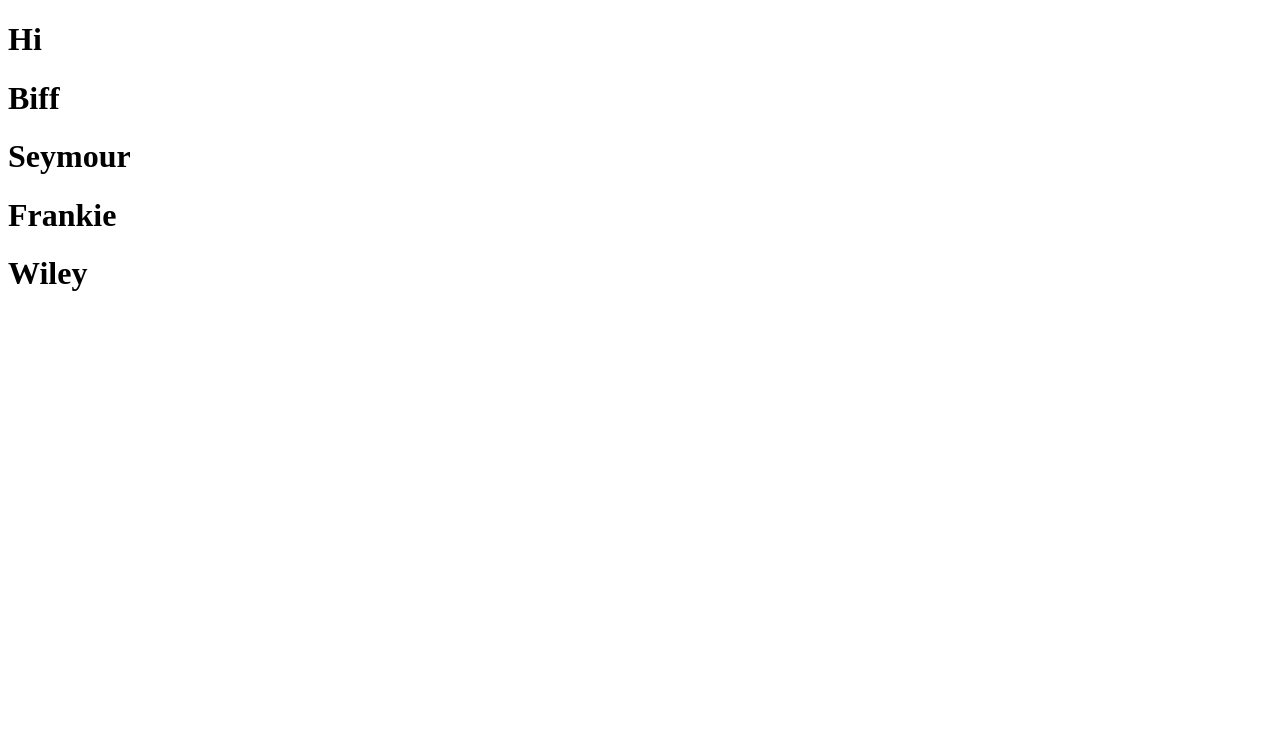
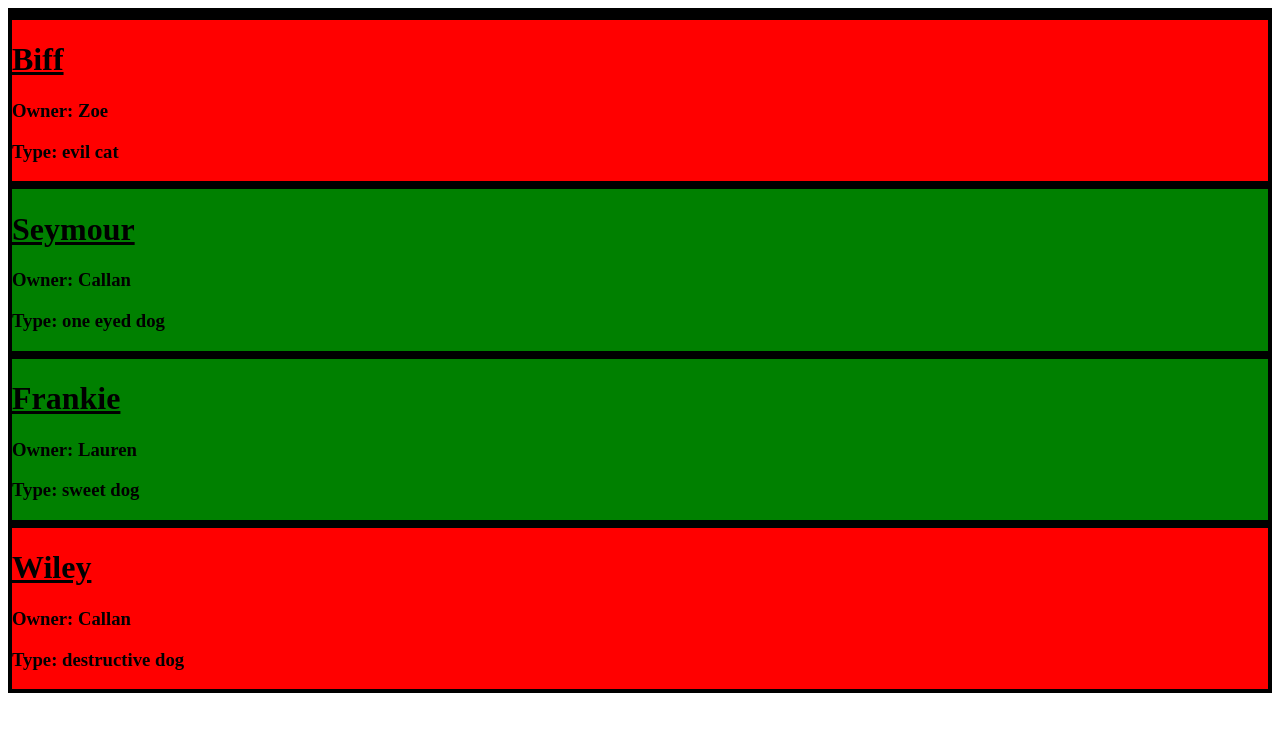
Before and after one commit to maryaliceorr/jsObjectsFunctions, a plain HTML site: page index.html in a window 1280 px wide. Drawn offline with Linux system fonts and the light colour scheme.

Commit message:
added code for functions

```diff
--- /dev/null
+++ b/functions.js
@@ -0,0 +1,146 @@
+console.log("Hello");
+
+//function expressions
+
+var a = function () {
+    console.log("a", 3);
+}
+
+//function declarations
+
+function b () {
+    console.log("b",3)
+}
+
+var num = 3;
+
+function numPrinter(monkeyButt) {
+    //monkeyButt = num =3
+    console.log("my number: ", monkeyButt);
+}
+
+numPrinter(num);
+numPrinter(4);
+numPrinter(6);
+numPrinter("turtle");
+
+function cat() {
+    return "love them"
+}
+
+// cat();
+// this won't work you have to create a variable
+
+var message = cat ();
+
+console.log("message", message);
+
+var instructorPets = [{
+    instructorName: "Zoe",
+    petName: "Biff",
+    animalType: "evil cat",
+    isFavorite: false
+},
+{
+    instructorName: "Callan",
+    petName: "Seymour",
+    animalType: "one eyed dog",
+    isFavorite: true
+},
+{
+    instructorName: "Lauren",
+    petName: "Frankie",
+    animalType: "sweet dog",
+    isFavorite: true
+},
+{
+    instructorName: "Callan",
+    petName: "Wiley",
+    animalType: "destructive dog",
+    isFavorite: false
+
+}];
+
+// My try at this:
+
+// var stringToPrint = instructorPets.petName;
+// var petDiv = document.getElementById("pet-names");
+
+// function domStringMaker (animalArray) {
+//     for (var i=0; i<instructorPets; i++) {
+//         function printToDom(stringToPrint, divId) {
+//             petDiv.innerHTML += "<h3>" + instructorPets + "</h3>"; }
+//     }
+// }
+
+// function printToDom(stringToPrint, divId) {
+//     div.innerHTML = instructorPets;
+// }
+
+// domStringMaker(instructorPets);
+
+
+
+
+//Correct answer:
+
+// function domStringMaker (animalArray) {
+// // take pet names and create a dom string
+// // call printToDom function
+// for (var i=0; i<animalArray.length; i++) {
+//     var animalString = "<h1>" + animalArray[i].petName + "</h1>";
+//     var animalString2 = "<h3>" + "Owner: " + animalArray[i].instructorName + "</h3>";
+//     var animalString3 = "<h3>" + "Type: " + animalArray[i].animalType + "</h3>";
+//     var backgroundColor = "<body>" + "</body>"
+//     printToDom(animalString, "pet-names");
+//     printToDom(animalString2, "owner-names");
+//     printToDom(animalString3, "type-names");
+//     printToDom(backgroundColor, "body-color")
+//     //console.log("animalString", animalString)
+//     }
+// }
+
+// function printToDom(stringToPrint, divId) {
+// // take string and innerHTML to the divID
+// var myDiv = document.getElementById(divId);
+// console.log("myDiv", myDiv);
+// myDiv.innerHTML += stringToPrint;
+// }
+// domStringMaker(instructorPets);
+
+// name
+
+// owner:
+// type:
+// if true: green
+//if false: red
+
+
+function domStringMaker (animalArray) {
+    // take pet names and create a dom string
+    // call printToDom function
+    console.log(animalArray.length);
+    for (var i=0; i<animalArray.length; i++) {
+        var animalString = "";
+        if (animalArray[i].isFavorite) {
+            animalString += '<div class="pet isFavorite">';
+        } else {
+            animalString += '<div class="pet isNotFavorite">';
+        }
+        animalString += '<div class="pet">';
+        animalString +=     "<h1>" + animalArray[i].petName + "</h1>";
+        animalString +=     "<h3>Owner: " + animalArray[i].instructorName + "</h3>";
+        animalString +=     "<h3>Type: " + animalArray[i].animalType + "</h3>";
+        animalString += '</div>';
+        printToDom(animalString, "pet-names");
+        console.log("animalString", animalString)
+        }
+    }
+
+    function printToDom(stringToPrint, divId) {
+    // take string and innerHTML to the divID
+    var myDiv = document.getElementById(divId);
+    console.log("myDiv", myDiv);
+    myDiv.innerHTML += stringToPrint;
+    }
+    domStringMaker(instructorPets);
--- a/index.html
+++ b/index.html
@@ -4,12 +4,20 @@
     <meta charset="UTF-8">
     <meta name="viewport" content="width=device-width, initial-scale=1.0">
     <meta http-equiv="X-UA-Compatible" content="ie=edge">
-
+    <link rel="stylesheet" href="./main.css">
     <title>Document</title>
 </head>
-<h1>Hi</h1>
+
 <body>
 <div id="animal-name-holder"></div>
-<script src="main.js"></script>
+
+<div class="pet isNotFavorite"></div>
+<div class="pet isFavorite"></div>
+
+
+<div id="pet-names"></div>
+
+<!--<script src="main.js"></script> -->
+<script src="functions.js"></script>
 </body>
 </html>
--- /dev/null
+++ b/main.css
@@ -0,0 +1,15 @@
+.pet {
+    border: 2px solid black;
+}
+
+h1 {
+    text-decoration: underline;
+}
+
+.isFavorite {
+    background-color: green;
+}
+
+.isNotFavorite {
+    background-color: red;
+}
```
